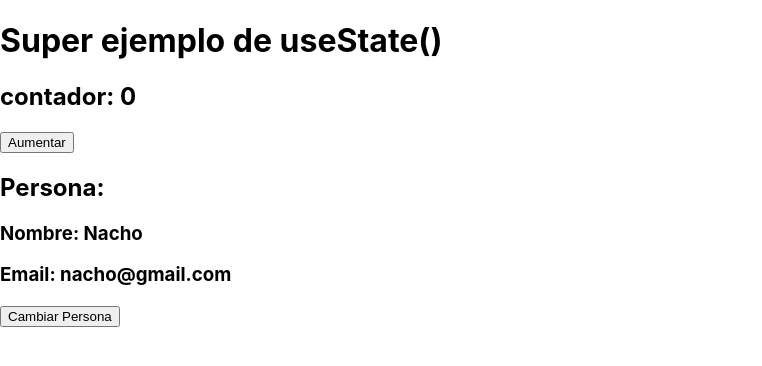
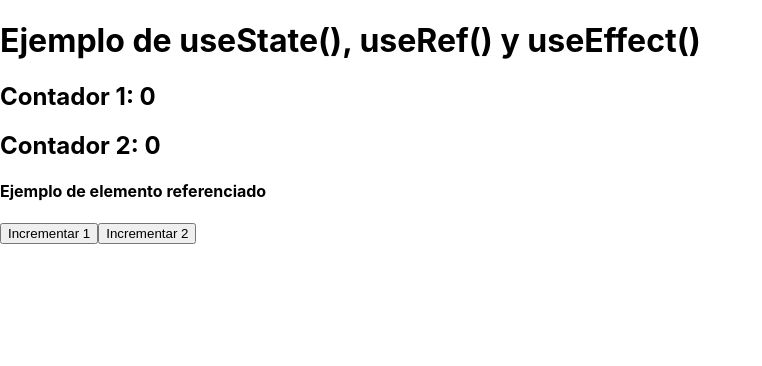
Before and after one commit to NachoBasilio/Apuntes-React, a React (Create React App) app in the folder OpenBootCamp/hola-mundo/: page / in a window 1280 px wide. Shown: the top 366 px of the page, without its empty margins (0-762 px from the left). Built offline with nearby package versions, Linux system fonts and the light colour scheme.

Commit message:
Use effect general

```diff
--- a/OpenBootCamp/hola-mundo/src/App.js
+++ b/OpenBootCamp/hola-mundo/src/App.js
@@ -1,13 +1,14 @@
 
 import './App.css';
 // import TaskList from './components/container/task_list';
-import Ejemplo1 from './hooks/Ejemplo1';
+
+import Ejemplo2 from './hooks/Ejemplo2';
 // import Greeting from './components/pure/greeting';
 // import GreetingF from './components/pure/greetingF';
 
 function App() {
   return (
-    <Ejemplo1></Ejemplo1>
+    <Ejemplo2></Ejemplo2>
   );
 }
 
--- /dev/null
+++ b/OpenBootCamp/hola-mundo/src/hooks/Ejemplo2.jsx
@@ -0,0 +1,43 @@
+import React, {useEffect, useState, useRef} from 'react';
+
+const Ejemplo2 = () => {
+
+    const [contador1, setContador1] = useState(0)
+    const [contador2, setContador2] = useState(0)
+
+    const miRef = useRef()
+
+    function incrementar1(){
+        setContador1(contador1 + 1)
+    }
+    function incrementar2(){
+        setContador2(contador2 + 1)
+    }
+
+    useEffect(()=>{
+        console.log('Cambio de estador del componente')
+        console.log('Mostrando referencia a el elemento del DOM')
+        console.log(miRef)
+    })
+
+    return (
+        <div>
+            <h1>Ejemplo de useState(), useRef() y useEffect()</h1>
+            <h2>Contador 1: {contador1}</h2>
+            <h2>Contador 2: {contador2}</h2>
+
+            <h4 ref={miRef}>
+                Ejemplo de elemento referenciado
+            </h4>
+
+            <div>
+                <button onClick={incrementar1}>Incrementar 1</button>
+                <button onClick={incrementar2}>Incrementar 2</button>
+            </div>
+        </div>
+
+
+    );
+}
+
+export default Ejemplo2;
```
